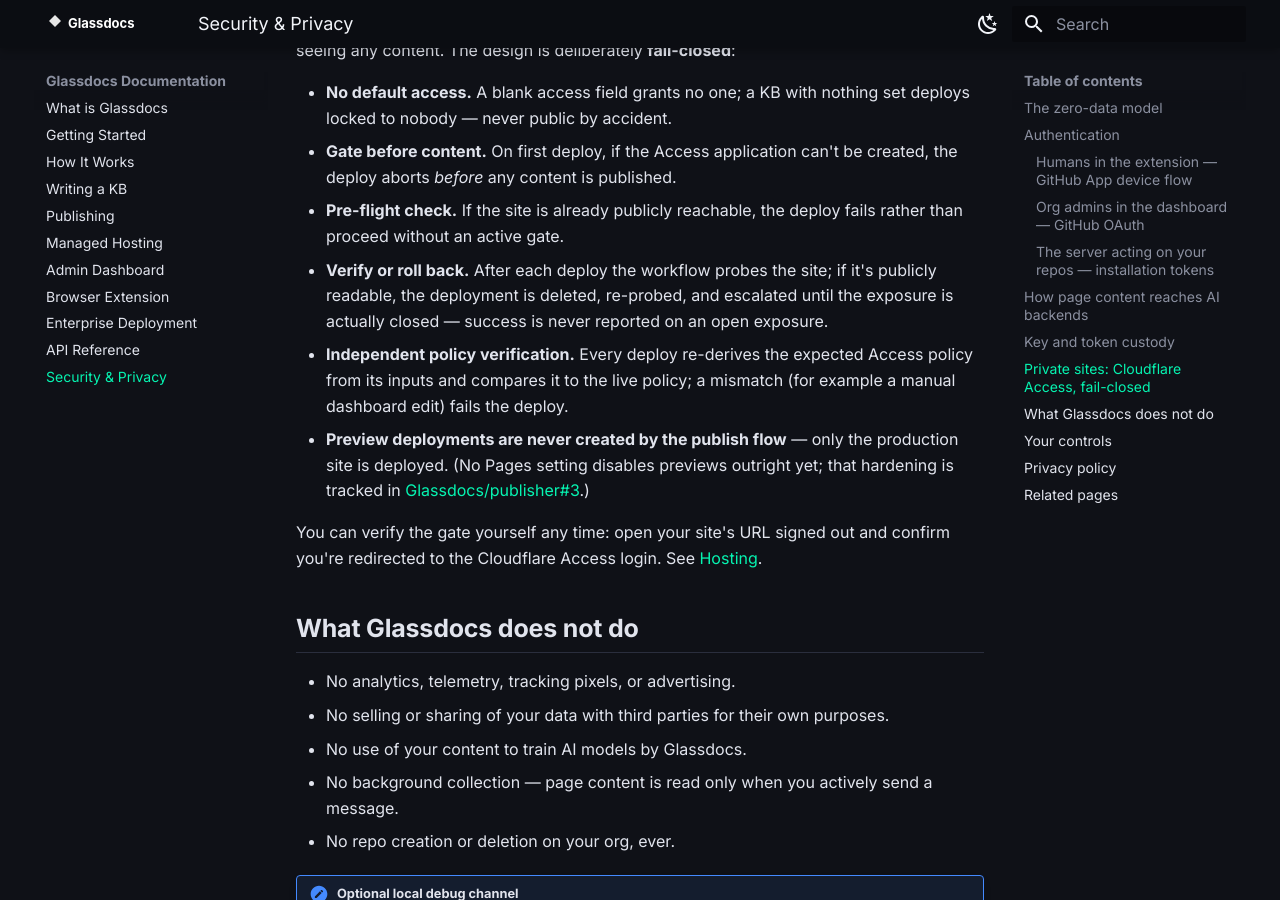
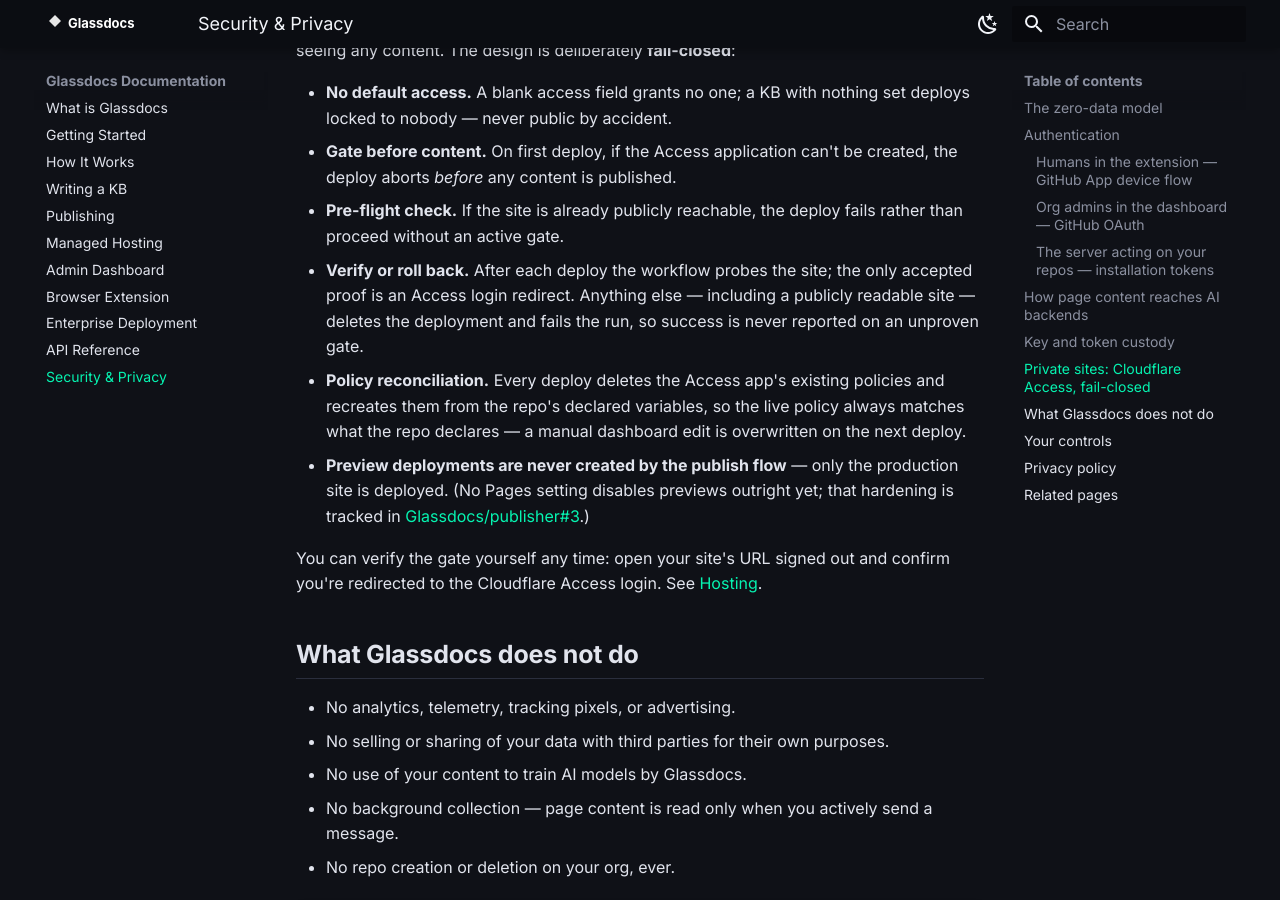
Before and after one commit to Glassdocs/docs, an MkDocs documentation site: the page built from docs/security.md, in a window 1280 px wide and 900 px high, scrolled down 3698 px. Built offline with MkDocs 1.6.1 and Material for MkDocs 9.7.7, drawn with Linux system fonts in a browser that asks for light colours.

Commit message:
docs: security.md carried the same rollback/policy overclaims fixed in how-it-works
Rollback deletes once and fails (no re-probe/escalate loop); policies
are reconciled by replace, not compared-and-failed. Same corrections as
the audit applied to how-it-works.md.

Co-Authored-By: Claude Fable 5 <noreply@anthropic.com>

```diff
--- a/docs/security.md
+++ b/docs/security.md
@@ -82,8 +82,8 @@ Published KBs are gated by **Cloudflare Access** on your own account: visitors m
 - **No default access.** A blank access field grants no one; a KB with nothing set deploys locked to nobody — never public by accident.
 - **Gate before content.** On first deploy, if the Access application can't be created, the deploy aborts *before* any content is published.
 - **Pre-flight check.** If the site is already publicly reachable, the deploy fails rather than proceed without an active gate.
-- **Verify or roll back.** After each deploy the workflow probes the site; if it's publicly readable, the deployment is deleted, re-probed, and escalated until the exposure is actually closed — success is never reported on an open exposure.
-- **Independent policy verification.** Every deploy re-derives the expected Access policy from its inputs and compares it to the live policy; a mismatch (for example a manual dashboard edit) fails the deploy.
+- **Verify or roll back.** After each deploy the workflow probes the site; the only accepted proof is an Access login redirect. Anything else — including a publicly readable site — deletes the deployment and fails the run, so success is never reported on an unproven gate.
+- **Policy reconciliation.** Every deploy deletes the Access app's existing policies and recreates them from the repo's declared variables, so the live policy always matches what the repo declares — a manual dashboard edit is overwritten on the next deploy.
 - **Preview deployments are never created by the publish flow** — only the production site is deployed. (No Pages setting disables previews outright yet; that hardening is tracked in [Glassdocs/publisher#3](https://github.com/Glassdocs/publisher/issues/3).)
 
 You can verify the gate yourself any time: open your site's URL signed out and confirm you're redirected to the Cloudflare Access login. See [Hosting](hosting.md).
```
